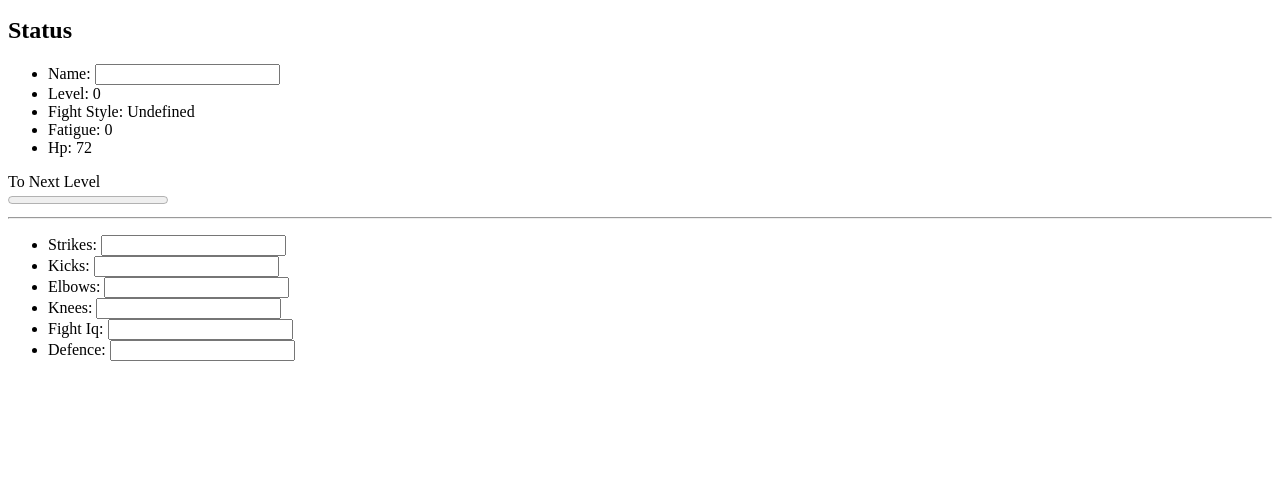
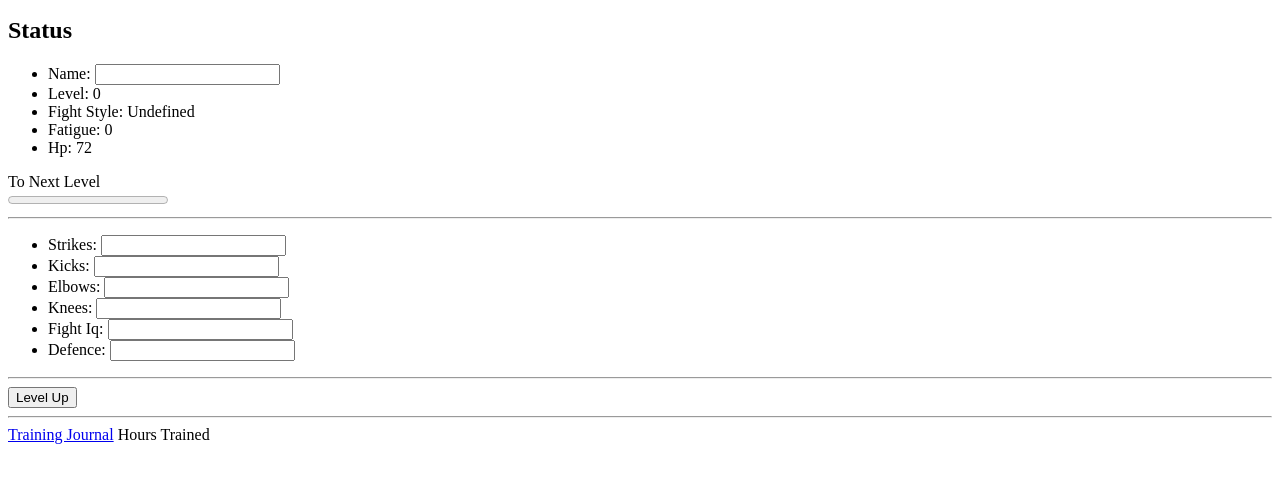
Before and after one commit to nate-dean/muay_levelling, a plain HTML site: page index.html in a window 1280 px wide. Shown: the part 101-584 px from the top of the page. Drawn offline with Linux system fonts and the light colour scheme.

Commit message:
Html Skeleton Complete
Start the Css make it look good.

```diff
--- a/index.html
+++ b/index.html
@@ -61,6 +61,18 @@
             </ul>
          </div>
 
+         <hr class="transparent_divider">
+
+         <!--This will have to display a pop up prompt where the user can log, what they trained with a space to log prompted training notes-->
+         <button>Level Up</button>
+
+         <hr class="transparent_divider">
+
+         <!--Add a view training notes link to re direct user to view all notes-->
+         <a href="training_journal.html">Training Journal</a>
+
+         <!--Add an hours icon where its 1/10,000-->
+         <label for="hours_trained">Hours Trained</label>
         </div>
 
     </body>
```
Also changed, not shown: training_journal.html (added).
